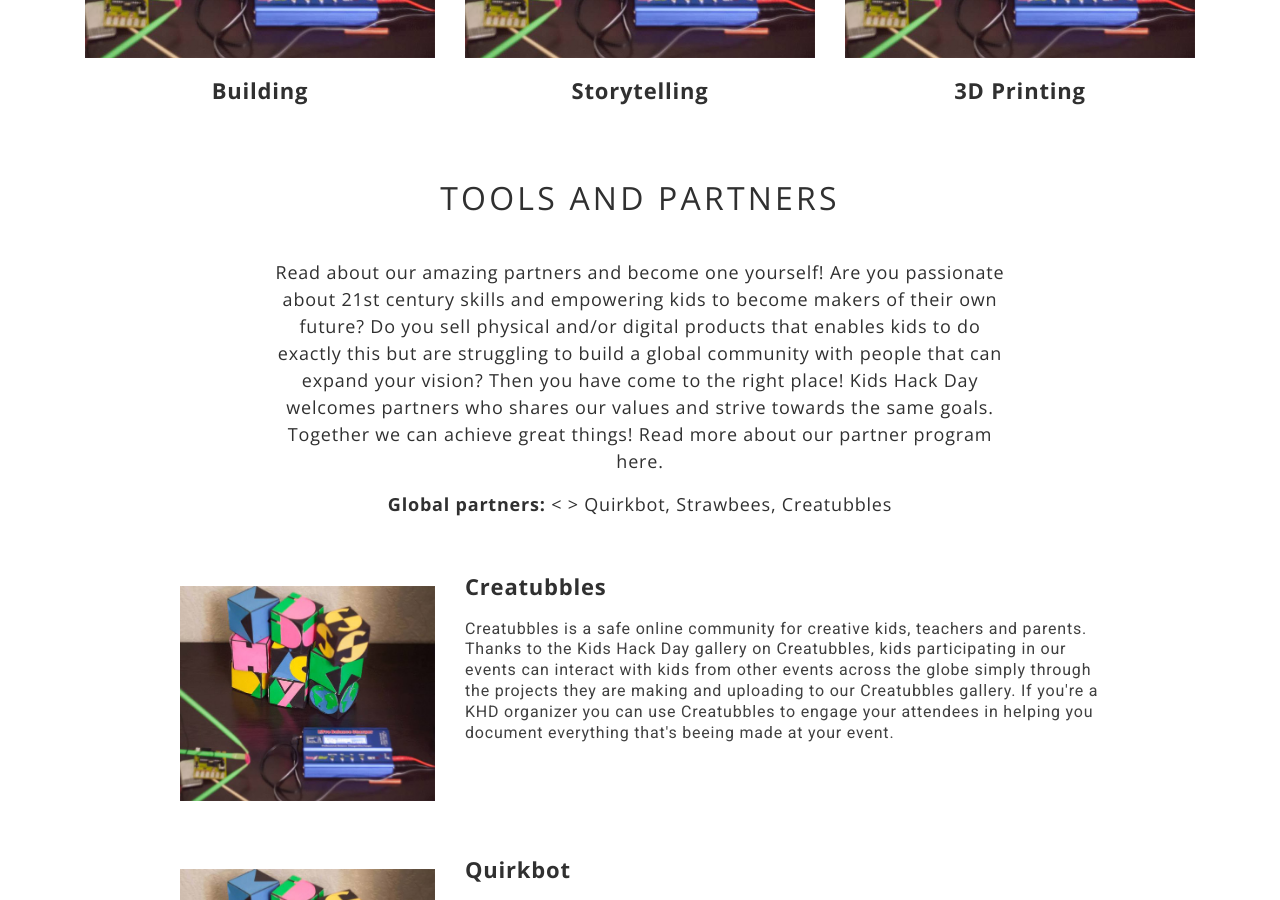
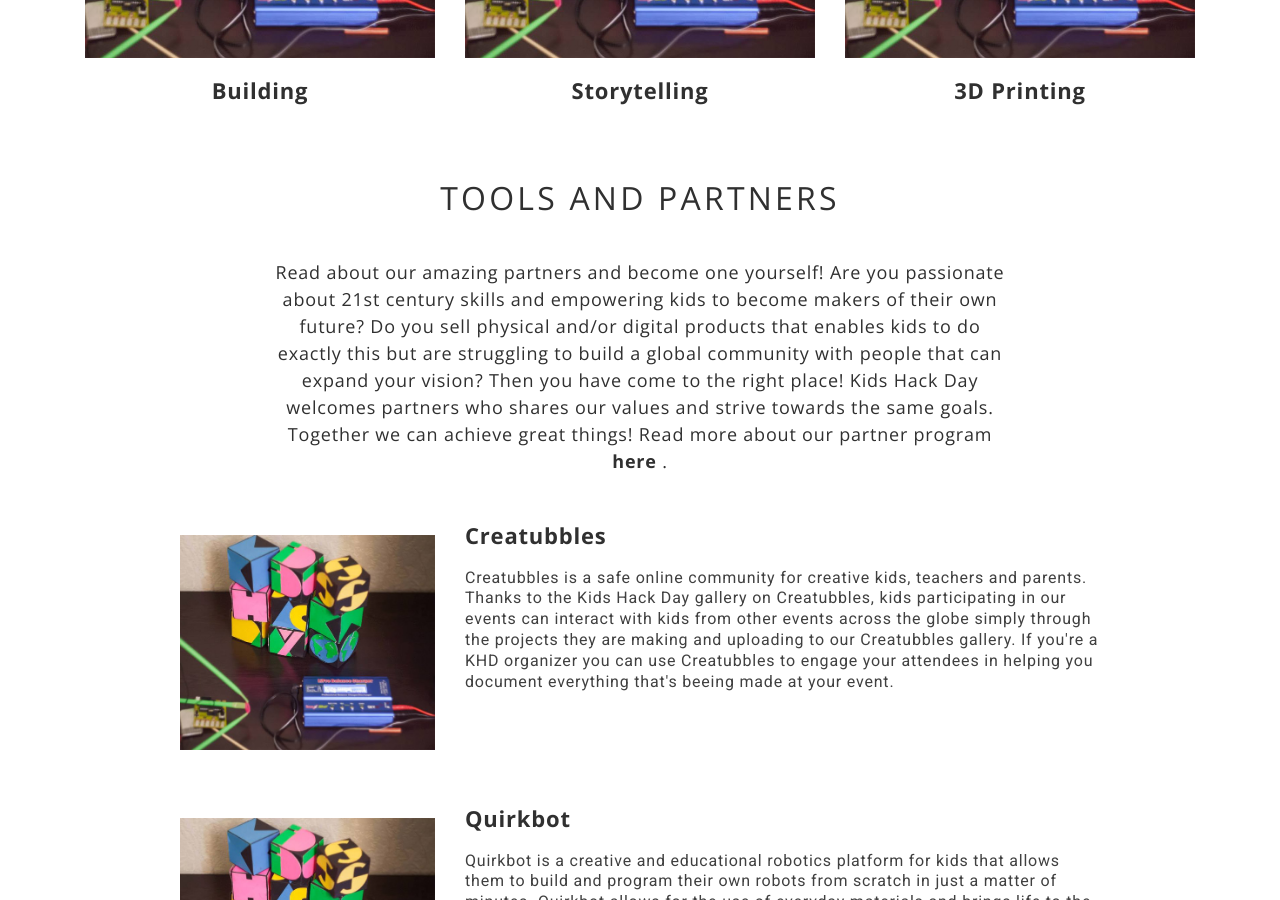
Before and after one commit to KidsHackDay/kidshackday.org, a Jekyll site: the page built from activities.html, in a window 1280 px wide and 900 px high, scrolled down 1459 px. Built offline with Jekyll 4.4.1, drawn with Linux system fonts in a browser that asks for light colours; some of the changed text lies outside the part shown.

Commit message:
Update activities.html

```diff
--- a/activities.html
+++ b/activities.html
@@ -19,7 +19,7 @@ active: /activities
 					Whether you’re into computers, arts, music, science the combined personal interests of you
 					and your team will of course affect the theme of your event. What happens at a Kids Hack Day
 					is not constrained to specific topics and can really incorporate anything (also see “what
-					happens at a khd event”). While the focus is on technology hacking is really all about a mindset.
+					happens at a KHD event”). While the focus is on technology hacking is really all about a mindset.
 					All Kids Hack Day events are unified through this hacker mindset. A shared belief that if we
 					can invoke the little hacker inside all of us, the world would be a much better place.
 
@@ -60,7 +60,7 @@ active: /activities
 					to build a global community with people that can expand your vision? Then you have come
 					to the right place! Kids Hack Day welcomes partners who shares our values and strive
 					towards the same goals. Together we can achieve great things! Read more about our partner
-					program here. <p><b>Global partners:</b> <&nbsp> Quirkbot, Strawbees, Creatubbles</p>
+					program <a href="https://www.dropbox.com/s/kwispi8kkjrtn3n/Sponsors.pdf?dl=0" target="_blank"> here </a>.
 				</h5>
 			</div>
 			<div class="col"></div>
```
